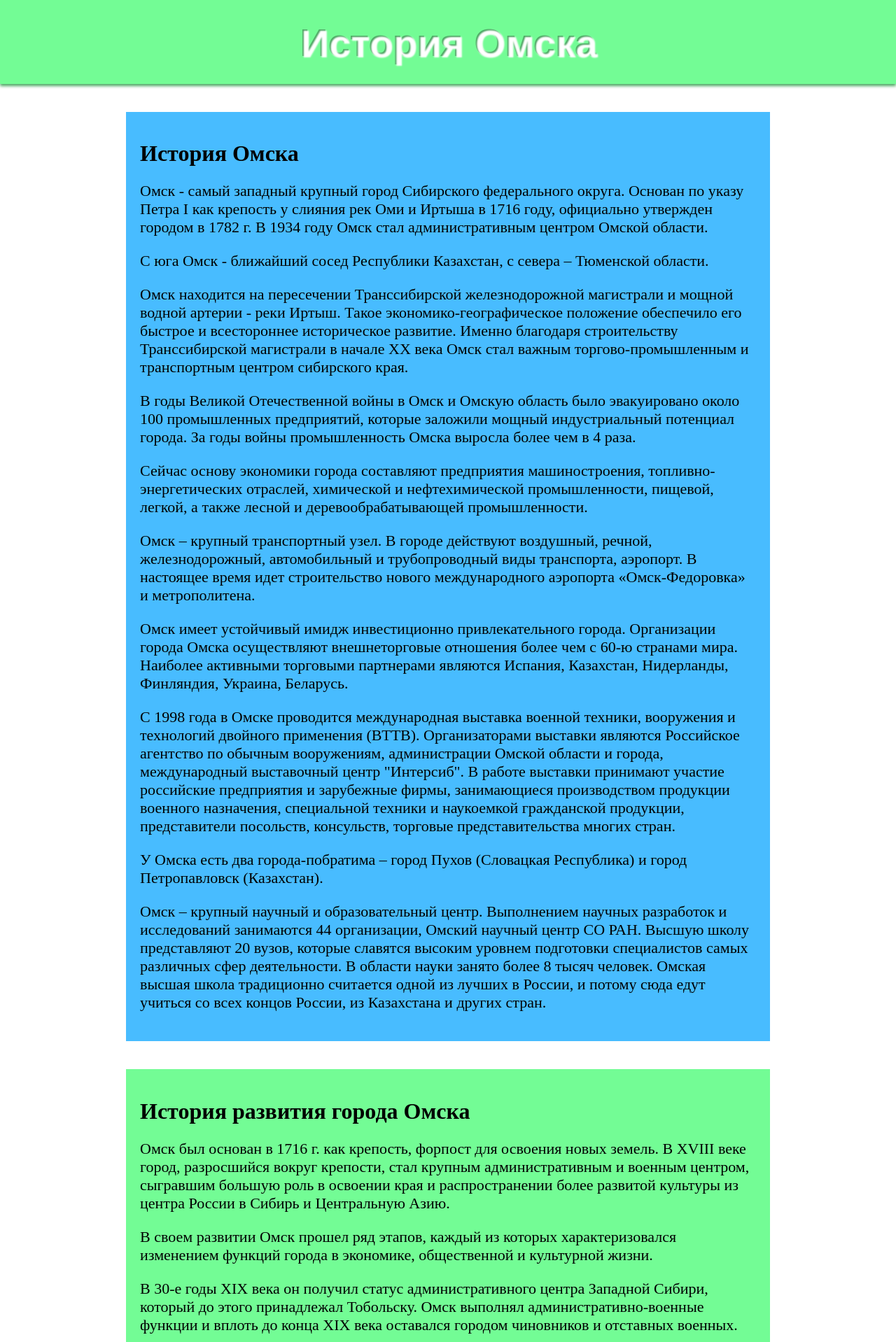
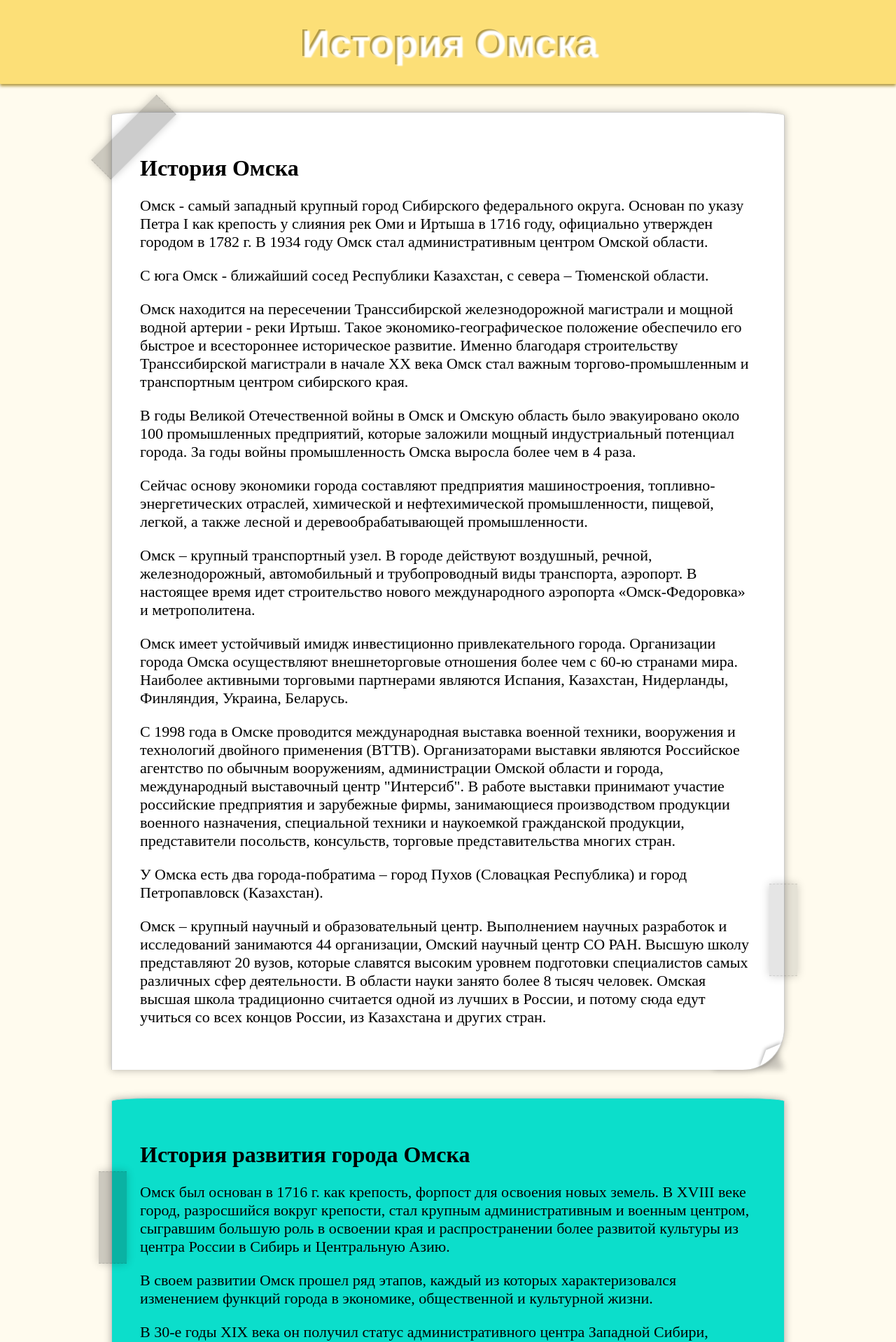
Before and after one commit to elserverhtml/elserverhtml.github.io, a PHP site: page /inf/code/history.html in a window 1280 px wide. Shown: the top 1918 px of the page at 70% size. Run offline with PHP 8.4, Linux system fonts and the light colour scheme.

Commit message:
Доделал страницы сайта для инфы

```diff
--- a/inf/code/citizens.html
+++ b/inf/code/citizens.html
@@ -27,9 +27,6 @@
                 <div class="infoText"></div>
                 <div class="closeButton" onclick="hide()">
                     <img src="svg/close.svg">
-                </div>
-                <div class="noBlurButton">
-                    <img src="svg/no-blur.svg">
                 </div>
             </div>
         </div>
--- a/inf/code/common_style.css
+++ b/inf/code/common_style.css
@@ -1,8 +1,11 @@
 :root {
-    --main-blue: rgb(72, 188, 255);
-    --main-green: rgb(115, 252, 149);
-    --main-red: rgb(255, 119, 119);
-    --main-grey: rgb(190, 190, 190);
+    --main-blue: rgb(102, 192, 255);
+    --main-cyan: rgb(12, 222, 203);
+    --main-cyan-shadow: rgb(26, 123, 114);
+    --citizen-light-blue: rgb(174, 221, 255);
+    --citizen-light-cyan: rgb(102, 224, 213);
+    --main-red: rgb(255, 133, 133);
+    --main-violet: rgb(252, 223, 119);
 }
 
 body {
@@ -16,8 +19,8 @@ header {
     margin: 0%;
     width: 100%;
     height: 120px;
-    background: var(--main-green);
-    box-shadow: 0px 3px 4px rgb(78, 167, 100);
+    background: var(--main-cyan);
+    box-shadow: 0px 3px 4px var(--main-cyan-shadow);
     display: flex;
     align-items: center;
     justify-content: center;
@@ -28,9 +31,9 @@ header p {
     font-weight: 700;
     font-family: Arial, Helvetica, sans-serif;
     margin: 0;
-    background-color: rgb(78, 167, 100);
+    background-color: var(--main-cyan-shadow);
     color: transparent;
-    text-shadow: 2px 2px 2px rgb(255, 255, 255);
+    text-shadow: 3px 2px 2px white;
     -webkit-background-clip: text;
     -moz-background-clip: text;
     background-clip: text;
--- a/inf/code/history.html
+++ b/inf/code/history.html
@@ -10,7 +10,8 @@
             <p>История Омска</p>
         </header>
         <div class="container center">
-            <div class="curveBlock">
+            <div class="paper">
+                <div class="tape"></div>
                 <h1>История Омска</h1>
                 <p>Омск - самый западный крупный город Сибирского федерального округа. Основан по указу Петра I как крепость у слияния рек Оми и Иртыша в 1716 году, официально утвержден городом в 1782 г. В 1934 году Омск стал административным центром Омской области.</p>
                 <p>С юга Омск - ближайший сосед Республики Казахстан, с севера – Тюменской области.</p>
@@ -23,7 +24,8 @@
                 <p>У Омска есть два города-побратима – город Пухов (Словацкая Республика) и город Петропавловск (Казахстан).</p>
                 <p>Омск – крупный научный и образовательный центр. Выполнением научных разработок и исследований занимаются 44 организации, Омский научный центр СО РАН. Высшую школу представляют 20 вузов, которые славятся высоким уровнем подготовки специалистов самых различных сфер деятельности. В области науки занято более 8 тысяч человек. Омская высшая школа традиционно считается одной из лучших в России, и потому сюда едут учиться со всех концов России, из Казахстана и других стран.</p>
             </div>
-            <div class="curveBlock">
+            <div class="paper">
+                <div class="tape"></div>
                 <h1>История развития города Омска</h1>
                 <p>Омск был основан в 1716 г. как крепость, форпост для освоения новых земель. В XVIII веке город, разросшийся вокруг крепости, стал крупным административным и военным центром, сыгравшим большую роль в освоении края и распространении более развитой культуры из центра России в Сибирь и Центральную Азию.</p>
                 <p>В своем развитии Омск прошел ряд этапов, каждый из которых характеризовался изменением функций города в экономике, общественной и культурной жизни.</p>
@@ -40,7 +42,8 @@
                 <p>Основу современной промышленности города составляют предприятия машиностроения, топливно-энергетических отраслей, пищевой промышленности, химической и нефтехимической промышленности. Причем в Омске сосредоточено более 90% всего промышленного производства Омской области. В Омске, являющемся областным центром, проживает 53% всего населения Омской области и 79% городского населения области. На 1 января 2002 г. численность населения Омска составила 1127,3 тыс. человек (с подчиненными его администрации населенными пунктами - 1151,5 тыс. человек).</p>
                 <p>В настоящее время Омск переживает новый этап в своем развитии, связанный с осуществлением экономических реформ и изменением его геополитического положения. Несмотря на все сложности переходного периода, Омск остается одним из ведущих промышленных и культурных центров России.</p>
             </div>
-            <div class="curveBlock">
+            <div class="paper">
+                <div class="tape"></div>
                 <h1>Заключение</h1>
                 <p>Заложенный в 1716 году как крепость, Омск сегодня – мощный производственный, научный и культурный центр Сибири. В городе много промышленных предприятий, около двух десятков высших учебных заведений, шесть театров, широко известных не только в России, но и за ее пределами, больше десяти гостиниц. Все это привлекает в Омск деловых партнеров и туристов из других городов и стран.</p>
                 <p>Безусловные плюсы Омска – удобное географическое положение, квалифицированные кадры, развитая система институтов рынка, политическая стабильность, активность в экономической, научной и культурной жизни России. Удобное экономико-географическое положение на пересечении транссибирской железнодорожной магистрали с крупной водной артерией – рекой Иртыш, наличие аэропорта обеспечивают его быстрое и всестороннее развитие. Численность населения Омска – около 1 млн. 300 тыс. человек. В городе проживает более 110 национальностей. Приблизительная численность еврейского населения – около 6 тыс., с учетом смешанных браков – более 15 тыс. человек.</p>
--- a/inf/code/history_style.css
+++ b/inf/code/history_style.css
@@ -1,15 +1,21 @@
-.curveBlock {
-    width: calc(100% - 400px);
-    padding: 20px;
-    background: var(--main-blue);
-    margin: 20px;
+body {
+    background: rgb(255, 251, 238);
 }
 
-.curveBlock:nth-child(2) {
-    background: var(--main-green);
+header {
+    background: rgb(252, 223, 119);
+    box-shadow: 0px 3px 4px rgb(177, 153, 68);
 }
 
-.curveBlock p {
+header p {
+    background-color: rgb(177, 153, 68);
+}
+
+.paper:nth-child(2) {
+    background: var(--main-cyan);
+}
+
+.paper p {
     font-size: 22px;
 }
 
@@ -18,3 +24,112 @@
     align-items: center;
     flex-direction: column;
 }
+
+.paper {
+	width: calc(100% - 400px);
+	padding: 40px;
+    margin: 20px;
+	position: relative;
+	background:#fff;
+	border-top: 1px solid #ccc;
+	border-right: 1px solid #ccc;
+	border-left: 1px solid #ccc;
+	border-top-left-radius:60px 5px;
+	border-top-right-radius:60px 5px;
+	border-bottom-right-radius: 60px 60px;
+	box-shadow: 0px 0px 12px rgba(0, 0, 0, 0.3) ;
+}
+
+.paper:nth-child(1) .tape:before {
+    top: 15px;
+    left: -35px;
+    transform: rotate(-45deg);
+}
+
+.paper:nth-child(1) .tape:after {
+    bottom: 180px;
+    right: -65px;
+    transform: rotate(90deg);
+}
+
+.paper:nth-child(2) .tape:before {
+    top: 150px;
+    left: -65px;
+    transform: rotate(90deg);
+}
+
+.paper:nth-child(2) .tape:after {
+    bottom: 400px;
+    right: -65px;
+    transform: rotate(70deg);
+}
+
+.paper:nth-child(3) .tape:before {
+    top: 15px;
+    left: -35px;
+    transform: rotate(-45deg);
+}
+
+.paper:nth-child(3) .tape:after {
+    bottom: -20px;
+    right: 150px;
+    transform: rotate(-30deg);
+}
+
+/* Нижний правый загиб */
+.paper:before{
+	content:'';
+	width: 25px;
+	height: 20px;
+	position: absolute;
+	bottom:0;
+	right:0;
+	border-bottom-right-radius: 30px;
+	box-shadow: -2px -2px 5px rgba(0, 0, 0, 0.3);
+	transform:	rotate(-20deg) skew(-40deg,-3deg) translate(-13px,-13px);
+}
+
+/* Тень загиба */
+.paper:after{
+	content: '';
+	z-index: -10;
+	width: 100px;
+	height: 100px;
+	position:absolute;
+	bottom:0;
+	right:0;
+	background: rgba(0, 0, 0, 0.2);
+	display: inline-block;
+	box-shadow: 20px 20px 8px rgba(0, 0, 0, 0.2);
+	transform: translate(-45px,-20px) skew(20deg);
+}
+
+/* Левая прозрачная ленточка */
+.tape:before{
+	content: '';
+	position:absolute;
+	width: 130px;
+	height: 40px;
+	background:rgba(0,0,0,0.2);
+	background: gradient(linear, 555% 20%, 0% 92%, from(rgba(0, 0, 0, 0.1)), to(rgba(0, 0, 0, 0.0)), color-stop(.1,rgba(0, 0, 0, 0.2)));
+	background: gradient(555% 0% 180deg, rgba(0,0,0,0.1), rgba(0,0,0,0.2) 10%, rgba(0,0,0,0.0));
+	border-left: 1px dashed rgba(0, 0, 0, 0.1);
+	border-right: 1px dashed rgba(0, 0, 0, 0.1);
+	box-shadow: 0px 0px 12px rgba(0, 0, 0, 0.2);
+	transform: rotate(90deg);
+}
+
+/* Правая прозрачная ленточка */
+.tape:after{
+	content: '';
+	position:absolute;
+	width: 130px;
+	height: 40px;
+	background:rgba(0, 0, 0, 0.1);
+	background: gradient(linear, 555% 20%, 0% 92%, from(rgba(0, 0, 0, 0.1)), to(rgba(0, 0, 0, 0.0)), color-stop(.1,rgba(0, 0, 0, 0.2)));
+	background: -moz-linear-gradient(555% 0% 180deg, rgba(0,0,0,0.1), rgba(0,0,0,0.2) 10%, rgba(0,0,0,0.0));
+	border-left: 1px dashed rgba(0, 0, 0, 0.1);
+	border-right: 1px dashed rgba(0, 0, 0, 0.1);
+	box-shadow: 0px 0px 12px rgba(0, 0, 0, 0.2);
+	transform: rotate(90deg);
+}
--- a/inf/code/index.html
+++ b/inf/code/index.html
@@ -37,6 +37,7 @@
                 </a>
             </div>
             <div class="row">
+                <a href="service-numbers.html">
                     <div class="cell c3">
                         <div class="icon">
                             <img class="imgIcon" src="svg/911-call.svg">
@@ -45,6 +46,8 @@
                             <p>Экстренные службы</p>
                         </div>
                     </div>
+                </a>
+                <a href="attractions.html">
                     <div class="cell wide c4">
                         <div class="collage">
                             <div class="imgContainer"><img src="svg/4-art.svg"></div>
@@ -57,6 +60,7 @@
                             <p>Известные места города</p>
                         </div>
                     </div>
+                </a>
             </div>
         </div>
     </body>
--- a/inf/code/main_style.css
+++ b/inf/code/main_style.css
@@ -37,7 +37,7 @@
 }
 
 .c2 {
-    background: var(--main-grey);
+    background: var(--main-violet);
 }
 
 .c3 {
@@ -45,7 +45,7 @@
 }
 
 .c4 {
-    background: var(--main-green);
+    background: var(--main-cyan);
 }
 
 .collage {
```
Also changed, not shown: inf/code/attractions.html (added, +86 -0 lines), inf/code/attractions_style.css (added, +117 -0 lines), inf/code/citizens_style.css (+16 -44 lines), inf/code/service-numbers.html (added, +57 -0 lines), inf/code/service-numbers_style.css (added, +92 -0 lines), inf/code/svg/close.svg. Lines whose indentation alone changed are shown as unchanged.
